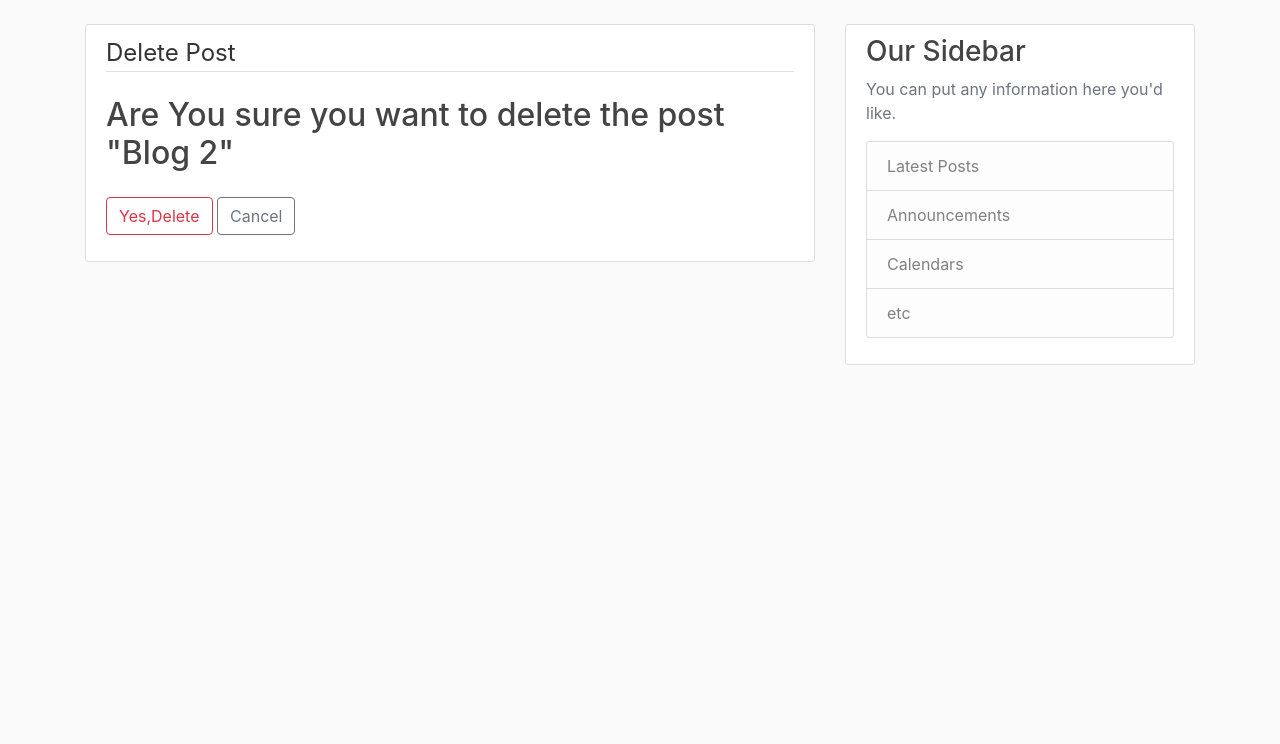
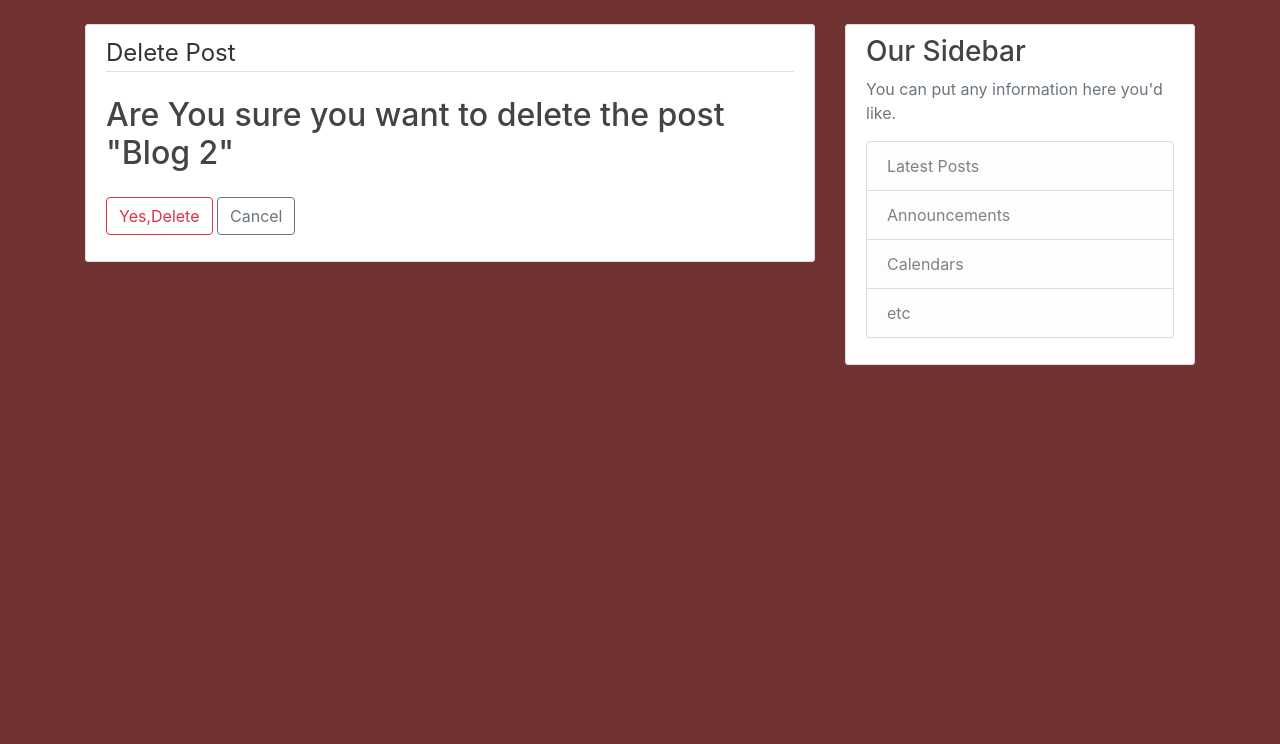
Before and after one commit to niteshrawat1995/Blog-Post-with-REST-API, a Django app: page /post/2/delete in a window 1280 px wide. Shown: the part 56-800 px from the top of the page. Run offline with Django 3.2, Linux system fonts and the light colour scheme; a user stored in the database is signed in; data comes from the database, SQL or seed files in the repository; both versions use the stored data as it was after the commit; some libraries are stand-ins or nearby versions.

Commit message:
completed blog functionality

```diff
--- a/blog/static/blog/main.css
+++ b/blog/static/blog/main.css
@@ -1,5 +1,5 @@
 body {
-  background: #fafafa;
+  background: #713232;
   color: #333333;
   margin-top: 5rem;
 }
--- a/blog/templates/blog/post_confirm_delete.html
+++ b/blog/templates/blog/post_confirm_delete.html
@@ -9,7 +9,7 @@
                 <h2>Are You sure you want to delete the post "{{ object.title }}"</h2>
             </fieldset>
             <div class="form-group">
-                <button class="btn btn-outline-danger type="submit">Yes,Delete</button>
+                <button class="btn btn-outline-danger" type="submit">Yes,Delete</button>
                 <a class="btn btn-outline-secondary" href ="{% url 'post-detail' object.id %}">Cancel</a>
             </div>
         </form>
--- a/blog/templates/blog/user_posts.html
+++ b/blog/templates/blog/user_posts.html
@@ -1,7 +1,6 @@
 {% extends "blog/base.html" %}
+
 {% block content %}
-
-
 <h1 class="mb-3">Post by {{ view.kwargs.username }} ({{ page_obj.paginator.count }})</h1>
 <form method="GET" action="">
     <input type="text" name="q" placeholder="Search">
@@ -20,6 +19,7 @@
     </div>
 </article>
 {% endfor %}
+
 {% if is_paginated %}
 
 {% if page_obj.has_previous %}
--- a/users/models.py
+++ b/users/models.py
@@ -1,10 +1,13 @@
 from django.db import models
 from django.contrib.auth.models import User
+from django.utils.text import gettext_lazy as _
 from PIL import Image
+
 
 
 class Profile(models.Model):
     user = models.OneToOneField(User, on_delete=models.CASCADE)
+
     image = models.ImageField(default='default.jpg', upload_to='profile_pics')
 
     def __str__(self):
```
Also changed, not shown: users/views.py (+6 -1 lines), db.sqlite3.
